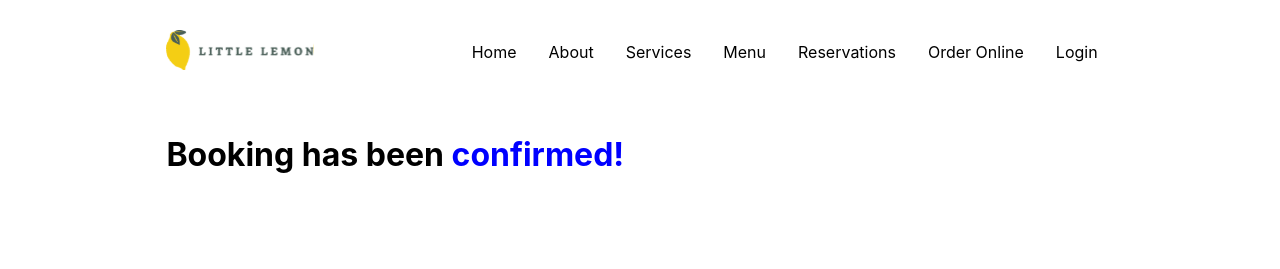
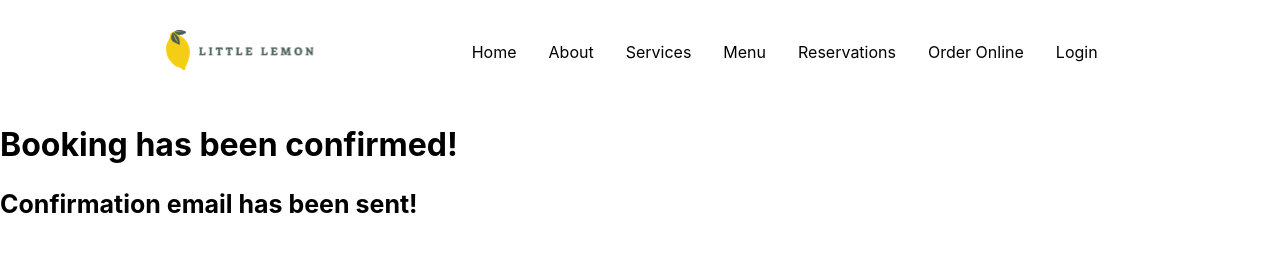
Before and after one commit to lamkg/LittleLemon-Online-Reservation, a React (Vite) app: page /confirmed in a window 1280 px wide. Shown: the top 269 px of the page. Built offline with nearby package versions, Linux system fonts and the light colour scheme.

Commit message:
Minor semantic edits

```diff
--- a/package.json
+++ b/package.json
@@ -13,6 +13,7 @@
     "react": "^18.3.1",
     "react-dom": "^18.3.1",
     "react-helmet": "^6.1.0",
+    "react-modal": "^3.16.1",
     "react-router-dom": "^6.23.0",
     "react-sweetalert2": "^0.6.0"
   },
--- a/src/components/BookingForm.jsx
+++ b/src/components/BookingForm.jsx
@@ -1,5 +1,6 @@
 import React from "react";
 import { useState } from "react";
+
 
 
 
@@ -11,6 +12,7 @@ const BookingForm = (props) => {
   const [times, setTimes] = useState("")
   const [email, setEmail] = useState("");
 
+
   const handleSumbit = (e) => {
     e.preventDefault();
     props.submitForm(e);
@@ -21,10 +23,7 @@ const BookingForm = (props) => {
     props.dispatch(e);
   }
 
-  const validateEmail = (email) => {
-    const emailRegex = /^[^\s@]+@[^\s@]+\.[^\s@]+$/;
-    return emailRegex.test(email);
-  }
+
 
   return (
     <header>
--- a/src/components/ConfirmedBooking.jsx
+++ b/src/components/ConfirmedBooking.jsx
@@ -1,14 +1,16 @@
 import React from "react";
 
 const ConfirmedBooking = () => {
-    return(
-        <div className="comfirm">
-            <div>
-            <h1>Booking has been <span>confirmed!</span>
-        </h1>
-            </div>
+    return (
+        <div className="confirm">
+          <div>
+            <h1>
+              Booking has been <span>confirmed!</span>
+            </h1>
+            <h3>Confirmation email has been sent!</h3>
+
+          </div>
         </div>
-
     )
 }
 
```
Also changed, not shown: 1 other file (tests, documents, lock files or other folders).
